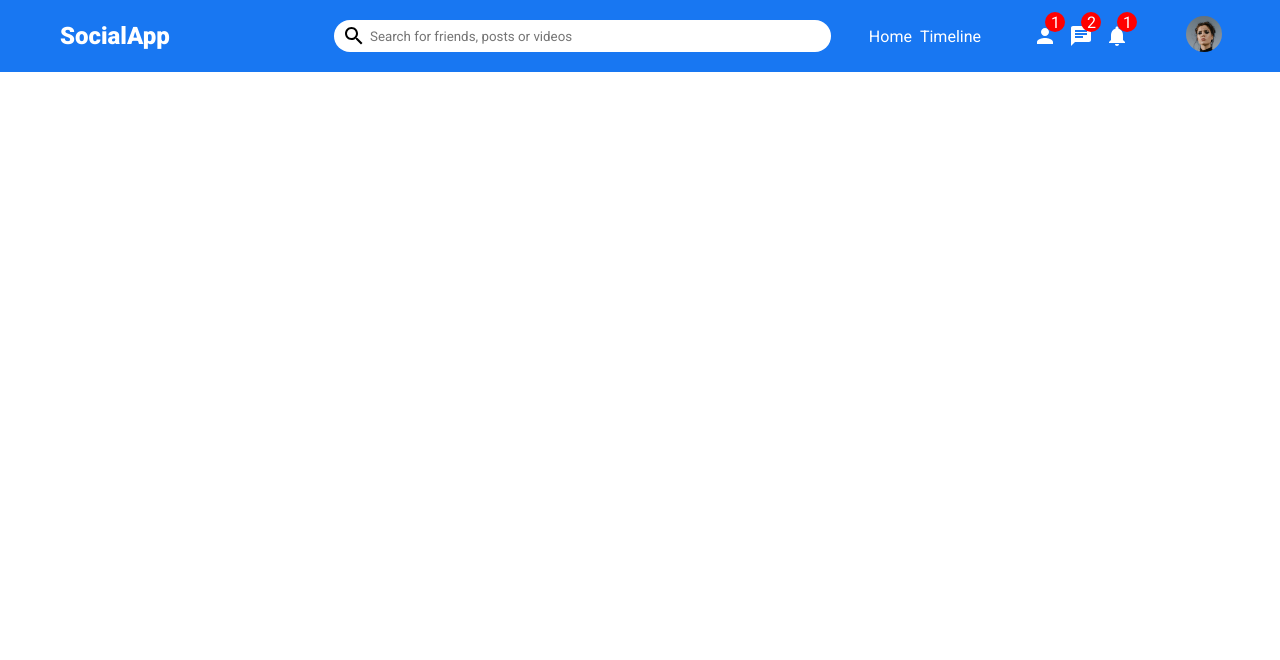
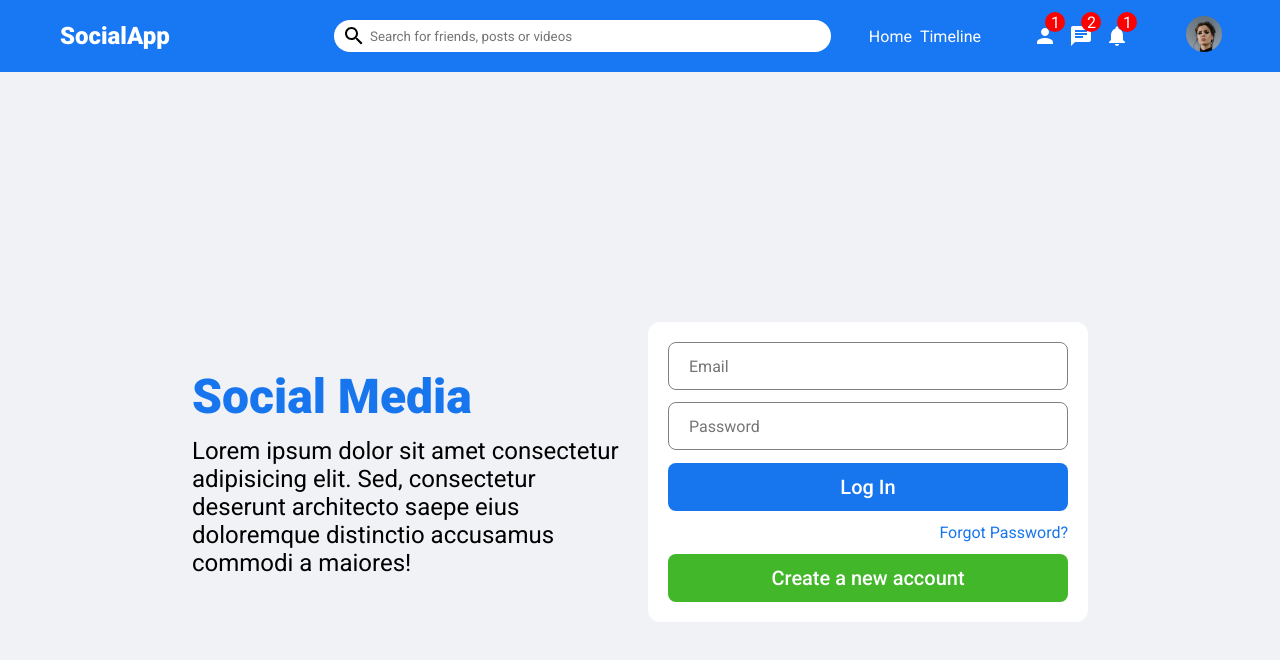
Before and after one commit to ikadgzl/mern-facebook, a React (Create React App) app in the folder client/: page /login in a window 1280 px wide. Shown: the top 660 px of the page. Built offline with nearby package versions, Linux system fonts and the light colour scheme; the HTML template or start-up script is replaced by a standard one.

Commit message:
added login and register pages

```diff
--- a/client/src/App.js
+++ b/client/src/App.js
@@ -2,6 +2,8 @@ import Home from './pages/home/Home';
 import { BrowserRouter as Router, Routes, Route } from 'react-router-dom';
 import Profile from './pages/profile/Profile';
 import Topbar from './components/topbar/Topbar';
+import Login from './pages/login/Login';
+import Register from './pages/register/register';
 
 //TODO: remove sidebar from both home and profile, put it here to prevent repeating.
 
@@ -12,6 +14,8 @@ function App() {
       <Routes>
         <Route path='/home' element={<Home />} />
         <Route path='/profile' element={<Profile />} />
+        <Route path='/login' element={<Login />} />
+        <Route path='/register' element={<Register />} />
       </Routes>
     </Router>
   );
--- /dev/null
+++ b/client/src/pages/login/Login.js
@@ -0,0 +1,36 @@
+import './login.css';
+
+const Login = () => {
+  return (
+    <div className='login'>
+      <div className='loginWrapper'>
+        <div className='loginLeft'>
+          <h3 className='loginLogo'>Social Media</h3>
+          <span className='loginDesc'>
+            Lorem ipsum dolor sit amet consectetur adipisicing elit. Sed,
+            consectetur deserunt architecto saepe eius doloremque distinctio
+            accusamus commodi a maiores!
+          </span>
+        </div>
+
+        <div className='loginRight'>
+          <div className='loginBox'>
+            <input type='email' placeholder='Email' className='loginInput' />
+            <input
+              type='password'
+              placeholder='Password'
+              className='loginInput'
+            />
+            <button className='loginButton'>Log In</button>
+            <span className='loginForgot'>Forgot Password?</span>
+            <button className='loginRegisterButton'>
+              Create a new account
+            </button>
+          </div>
+        </div>
+      </div>
+    </div>
+  );
+};
+
+export default Login;
--- /dev/null
+++ b/client/src/pages/login/login.css
@@ -0,0 +1,80 @@
+.login {
+  width: 100vw;
+  height: 100vh;
+  background-color: #f0f2f5;
+  display: flex;
+  align-items: center;
+  justify-content: center;
+}
+
+.loginWrapper {
+  width: 70%;
+  height: 70%;
+  display: flex;
+}
+
+.loginLeft {
+  margin-right: 16px;
+}
+
+.loginLeft,
+.loginRight {
+  flex: 1;
+  display: flex;
+  flex-direction: column;
+  justify-content: center;
+}
+
+.loginLogo {
+  font-size: 48px;
+  font-weight: 800;
+  color: #1775ee;
+  margin-bottom: 12px;
+}
+
+.loginDesc {
+  font-size: 24px;
+}
+
+.loginBox {
+  height: 300px;
+  padding: 20px;
+  background-color: white;
+  border-radius: 12px;
+  display: flex;
+  flex-direction: column;
+  justify-content: space-between;
+}
+
+.loginInput {
+  height: 48px;
+  border-radius: 8px;
+  border: 1px solid gray;
+  font-size: 16px;
+  padding-left: 20px;
+}
+
+.loginInput:focus {
+  outline: 0;
+}
+
+.loginButton,
+.loginRegisterButton {
+  height: 48px;
+  border-radius: 8px;
+  border: none;
+  background-color: #1775ee;
+  color: white;
+  font-size: 20px;
+  font-weight: 500;
+  cursor: pointer;
+}
+
+.loginRegisterButton {
+  background-color: #42b72a;
+}
+
+.loginForgot {
+  text-align: right;
+  color: #1775ee;
+}
--- /dev/null
+++ b/client/src/pages/register/register.css
@@ -0,0 +1,76 @@
+.login {
+  width: 100vw;
+  height: 100vh;
+  background-color: #f0f2f5;
+  display: flex;
+  align-items: center;
+  justify-content: center;
+}
+
+.loginWrapper {
+  width: 70%;
+  height: 70%;
+  display: flex;
+}
+
+.loginLeft,
+.loginRight {
+  flex: 1;
+  display: flex;
+  flex-direction: column;
+  justify-content: center;
+}
+
+.loginLogo {
+  font-size: 48px;
+  font-weight: 800;
+  color: #1775ee;
+  margin-bottom: 12px;
+}
+
+.loginDesc {
+  font-size: 24px;
+}
+
+.loginBox {
+  height: 300px;
+  padding: 20px;
+  background-color: white;
+  border-radius: 12px;
+  display: flex;
+  flex-direction: column;
+  justify-content: space-between;
+}
+
+.loginInput {
+  height: 48px;
+  border-radius: 8px;
+  border: 1px solid gray;
+  font-size: 16px;
+  padding-left: 20px;
+}
+
+.loginInput:focus {
+  outline: 0;
+}
+
+.loginButton,
+.loginRegisterButton {
+  height: 48px;
+  border-radius: 8px;
+  border: none;
+  background-color: #1775ee;
+  color: white;
+  font-size: 20px;
+  font-weight: 500;
+  cursor: pointer;
+}
+
+.loginRegisterButton {
+  background-color: #42b72a;
+}
+
+.loginForgot {
+  text-align: right;
+  color: #1775ee;
+}
--- /dev/null
+++ b/client/src/pages/register/register.js
@@ -0,0 +1,33 @@
+import './register.css';
+
+const Register = () => {
+  return (
+    <div className='login'>
+      <div className='loginWrapper'>
+        <div className='loginLeft'>
+          <h3 className='loginLogo'>Social Media</h3>
+          <span className='loginDesc'>
+            Lorem ipsum dolor sit amet consectetur adipisicing elit. Sed,
+            consectetur deserunt architecto saepe eius doloremque distinctio
+            accusamus commodi a maiores!
+          </span>
+        </div>
+
+        <div className='loginRight'>
+          <div className='loginBox'>
+            <input type='email' placeholder='Email' className='loginInput' />
+            <input
+              type='password'
+              placeholder='Password'
+              className='loginInput'
+            />
+            <button className='loginButton'>Register</button>
+            <span className='loginForgot'>Have an account? Log In</span>
+          </div>
+        </div>
+      </div>
+    </div>
+  );
+};
+
+export default Register;
```
